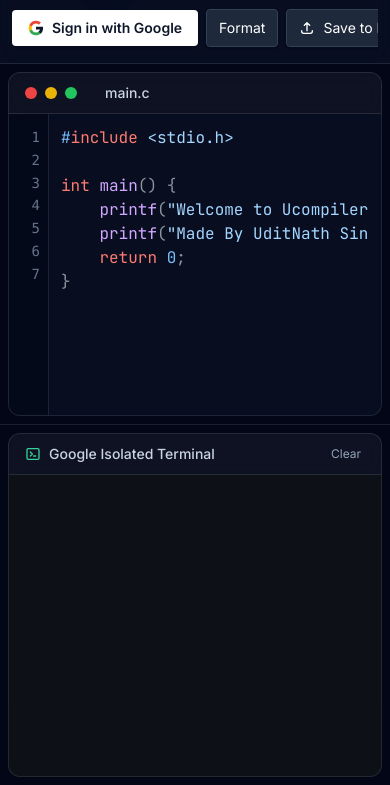
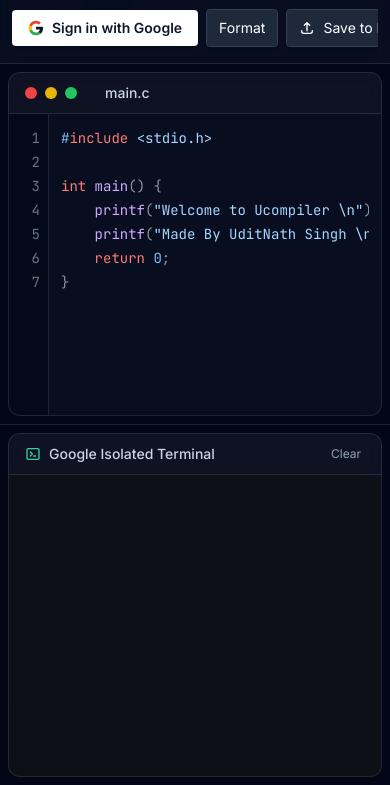
Before and after one commit to UditNathSingh/Ucompiler, a website: page public/index.html in a window 390 px wide. Shown: the part 59-844 px from the top of the page. Drawn offline with nearby package versions, Linux system fonts and the light colour scheme; no server answers; a script that the page names is missing.

Commit message:
UI: Mathematical sub-pixel rendering lock to eliminate absolute browser cursor-drift
- Hard-locked responsive text layers into strict Integer line-heights (24px) to prevent WebKit sub-pixel rounding drift.
- Stripped all shadow-DOM internal formatting vectors natively by forcibly injecting Webkit appearence kills on editor containers.
- Re-architected exact CSS property inheritance blocking to assure prism.js doesn't natively clobber element baseline alignment.

```diff
--- a/public/index.html
+++ b/public/index.html
@@ -114,7 +114,9 @@
 	color: #ffa657 !important;
 }
 
-    /* Absolute drift prevention for sync editor */
+
+
+        /* Absolute drift prevention for sync editor */
     #codeEditor, #highlighting-layer, #highlighting-content {
         white-space: pre !important;
         word-spacing: normal !important;
@@ -125,6 +127,27 @@
         text-size-adjust: none !important;
         -webkit-text-size-adjust: none !important;
         -moz-text-size-adjust: none !important;
+        -webkit-font-smoothing: antialiased !important;
+        -moz-osx-font-smoothing: grayscale !important;
+        font-size: 14px !important;
+        line-height: 24px !important; /* INTEGER PIXELS */
+        margin: 0 !important;
+        padding: 0 !important;
+        border: none !important;
+        box-shadow: none !important;
+        box-sizing: border-box !important;
+        font-family: 'JetBrains Mono', Consolas, Monaco, monospace !important;
+        font-weight: 400 !important;
+        appearance: none !important;
+        -webkit-appearance: none !important;
+    }
+
+    #lineNumbers {
+        font-size: 14px !important;
+        line-height: 24px !important;
+        font-family: 'JetBrains Mono', Consolas, Monaco, monospace !important;
+        -webkit-font-smoothing: antialiased !important;
+        -moz-osx-font-smoothing: grayscale !important;
     }
   </style>
 </head>
```
